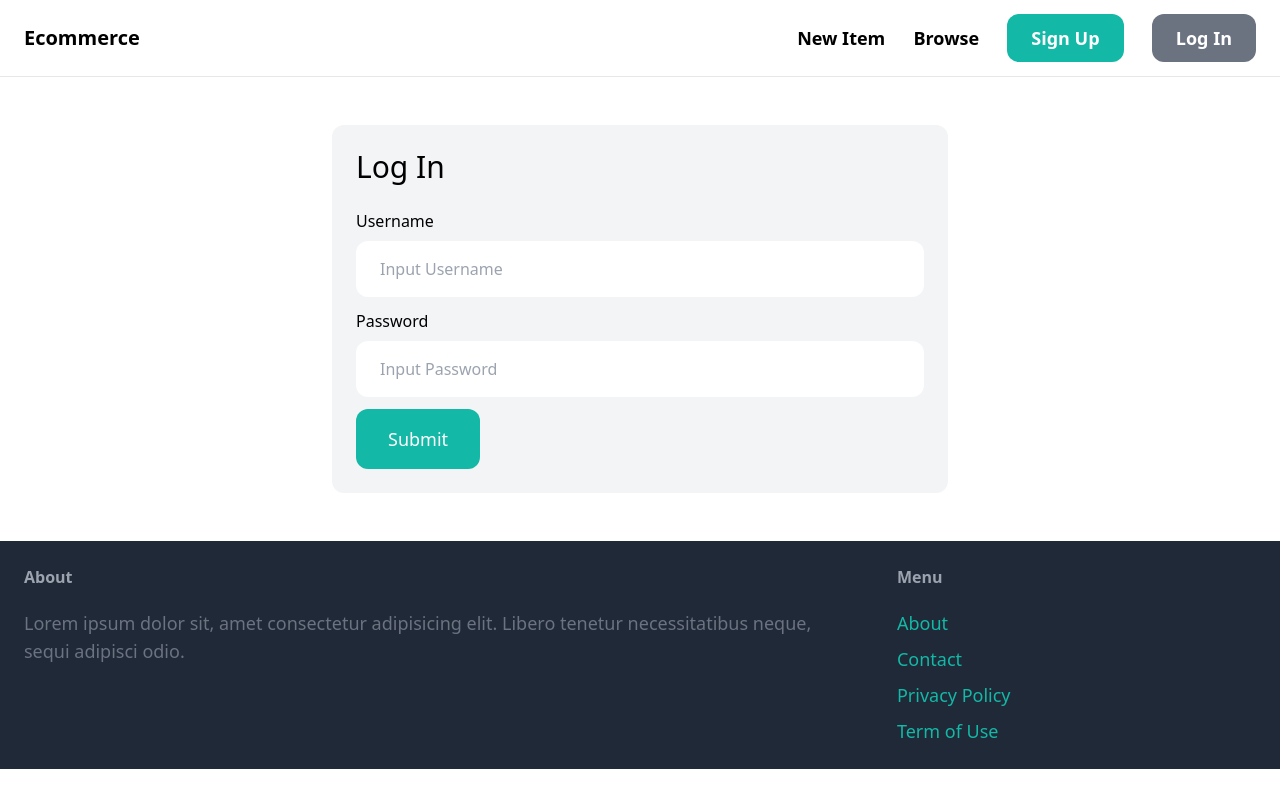
After one commit to Mercovsk/Ecommerce, a Django app: page /login/ in a window 1280 px wide. The commit adds this page. Run offline with Django 4.2, Linux system fonts and the light colour scheme; some libraries are stand-ins or nearby versions.

Commit message:
feat: Login API endpoint html

```diff
--- a/core/forms.py
+++ b/core/forms.py
@@ -1,6 +1,16 @@
 from django import forms
-from django.contrib.auth.forms import UserCreationForm
+from django.contrib.auth.forms import UserCreationForm, AuthenticationForm
 from django.contrib.auth.models import User
+
+class LoginForm(AuthenticationForm):
+    username = forms.CharField(widget=forms.TextInput(attrs={
+        'placeholder': 'Input Username',
+        'class': 'w-full py-4 px-6 rounded-xl'
+    }))
+    password = forms.CharField(widget=forms.PasswordInput(attrs={
+        'placeholder': 'Input Password',
+        'class': 'w-full py-4 px-6 rounded-xl'
+    }))
 
 class SignUpForm(UserCreationForm):
     class Meta:
--- a/core/templates/core/base.html
+++ b/core/templates/core/base.html
@@ -14,8 +14,14 @@
         <div class="space-x-6">
             <a href="#" class="text-lg font-semibold hover:text-gray-500">New Item</a>
             <a href="#" class="text-lg font-semibold hover:text-gray-500">Browse</a>
+
+            {% if request.user.is_authenticated %}
+            <a href="#" class="px-6 py-3 text-lg font-semibold bg-teal-500 text-white rounded-xl hover:bg-teal-700">Inbox</a>
+            <a href="#" class="px-6 py-3 text-lg font-semibold bg-gray-500 text-white rounded-xl hover:bg-gray-700">Dashboard</a>
+            {% else %}
             <a href="{% url 'core:signup' %}" class="px-6 py-3 text-lg font-semibold bg-teal-500 text-white rounded-xl hover:bg-teal-700">Sign Up</a>
-            <a href="#" class="px-6 py-3 text-lg font-semibold bg-gray-500 text-white rounded-xl hover:bg-gray-700">Log In</a>
+            <a href="{% url 'core:login' %}" class="px-6 py-3 text-lg font-semibold bg-gray-500 text-white rounded-xl hover:bg-gray-700">Log In</a>
+            {% endif %}
         </div>
     </nav>
     <div class="px-6 py-6">
--- /dev/null
+++ b/core/templates/core/login.html
@@ -0,0 +1,35 @@
+{% extends 'core/base.html' %}
+
+{% block titel %}Sign Up{% endblock titel %}
+
+{% block content %}
+    <div class="w-1/2 my-6 mx-auto p-6 bg-gray-100 rounded-xl">
+        <h1 class="mb-6 text-3xl">Log In</h1>
+
+        <form method="post" action=".">
+            {% csrf_token %}
+
+            <div class="mb-3">
+                <label class="inline-block mb-2">Username</label><br>
+                {{ form.username }}
+            </div>
+            <div class="mb-3">
+                <label class="inline-block mb-2">Password</label><br>
+                {{ form.password }}
+            </div>
+
+            {% if form.errors or form.non_field_errors%}
+                <div class="mb-3 p-6 bg-red-100 rounded-xl">
+                    {% for field in form %}
+                        {{ field.erorrs }}
+                    {% endfor %}
+                    {{ form.none_field_errors }}
+                </div>
+            {% endif %}
+
+            <button class="py-4 px-8 text-lg bg-teal-500 rounded-xl text-white hover:bg-teal-700">
+                Submit
+            </button>
+        </form>
+    </div>
+{% endblock content %}
--- a/core/urls.py
+++ b/core/urls.py
@@ -1,6 +1,8 @@
 from django.urls import path
+from django.contrib.auth import views as auth_views
 
 from . import views
+from .forms import LoginForm
 
 app_name = 'core'
 
@@ -8,4 +10,5 @@ urlpatterns = [
     path('',views.index, name='index'),
     path('contact/',views.contact, name='contact'),
     path('signup/',views.signup, name='signup'),
+    path('login/',auth_views.LoginView.as_view(template_name="core/login.html", authentication_form=LoginForm), name='login'),
 ]
--- a/ecommerce/settings.py
+++ b/ecommerce/settings.py
@@ -122,6 +122,9 @@ STATIC_URL = 'static/'
 
 MEDIA_URL = 'media/' # Storing images in folder name media
 MEDIA_ROOT = BASE_DIR / 'media' # Location where folder will be created
+LOGIN_URL = '/login/'
+LOGIN_REDIRECT_URL = '/'
+LOGOUT_REDIRECT_URL = '/'
 
 # Default primary key field type
 # https://docs.djangoproject.com/en/4.2/ref/settings/#default-auto-field
```
Also changed, not shown: db.sqlite3.
